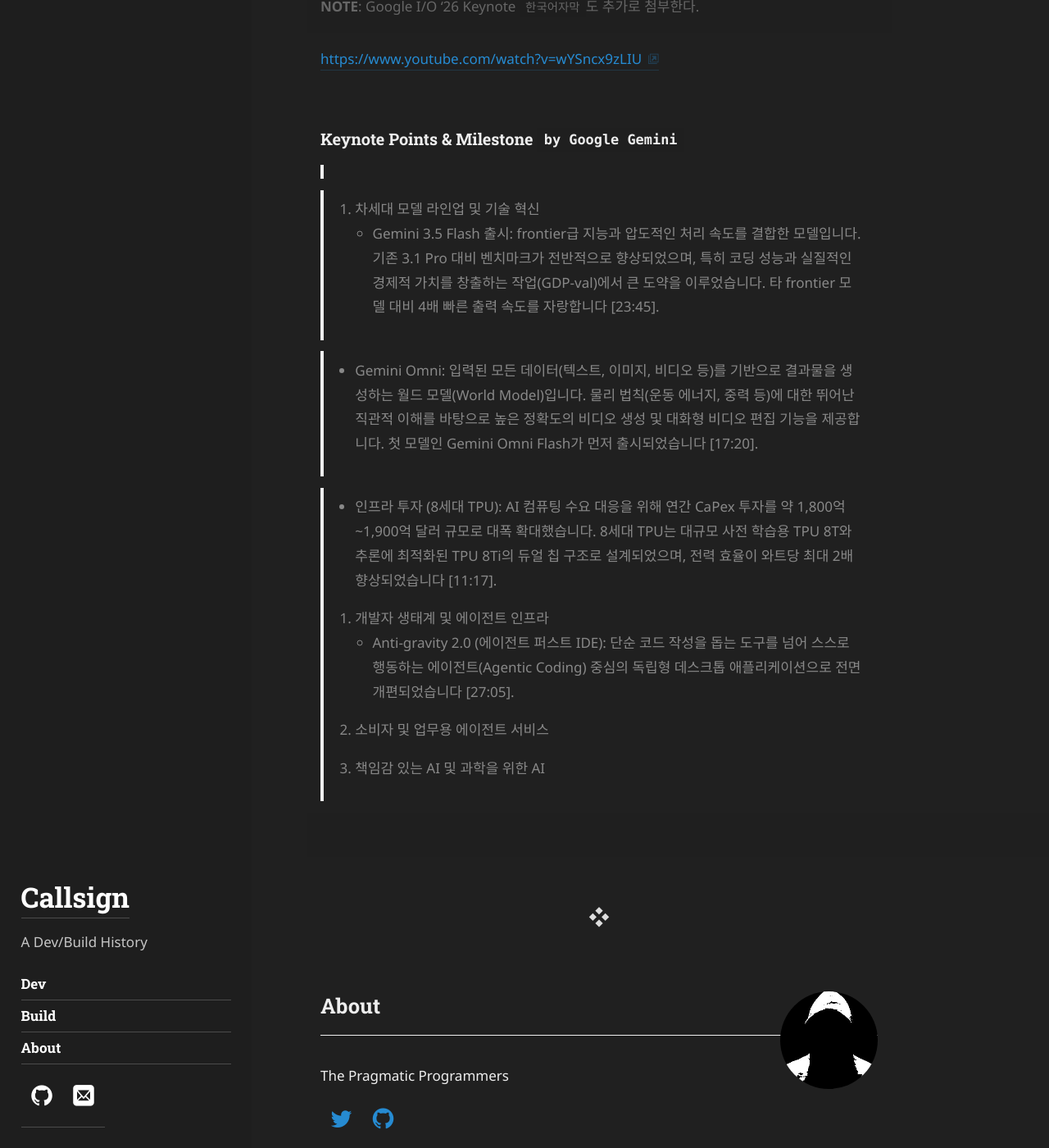
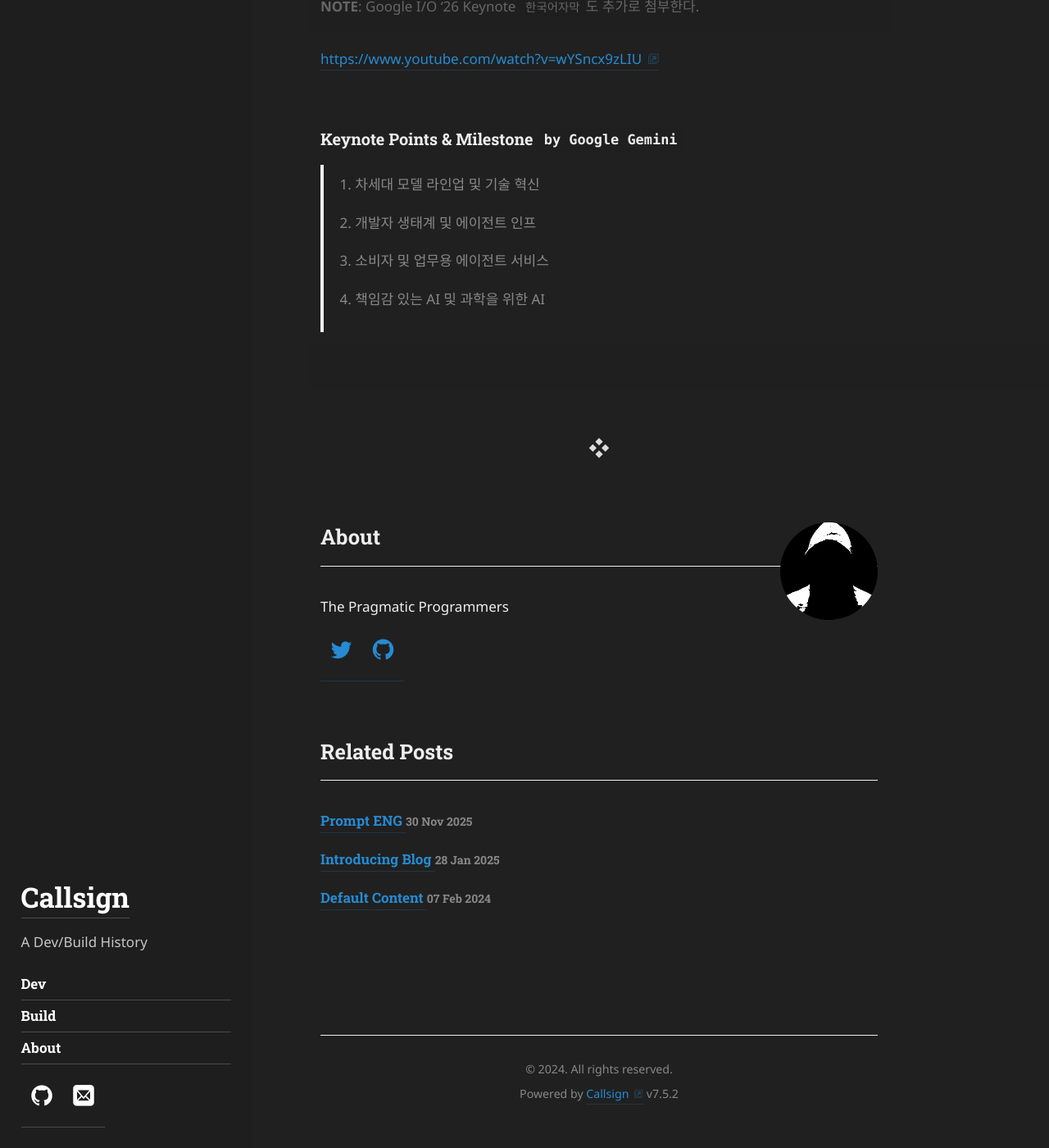
Before and after one commit to callsign88/callsign88.github.io, a Jekyll site: the page built from _posts/2026-05-26-Post-AIPro.md, in a window 1280 px wide and 1400 px high, scrolled down 840 px. Shown: the whole window at 82% size. Built offline with Jekyll 4.4.1, drawn with Linux system fonts in a browser that asks for light colours; some web fonts are replaced.

Commit message:
Simplify blockquote content and adjust section titles in Google I/O post

```diff
--- a/_posts/2026-05-26-Post-AIPro.md
+++ b/_posts/2026-05-26-Post-AIPro.md
@@ -28,21 +28,14 @@
 
 
 >
-
 > 1. 차세대 모델 라인업 및 기술 혁신
->- Gemini 3.5 Flash 출시: frontier급 지능과 압도적인 처리 속도를 결합한 모델입니다. 기존 3.1 Pro 대비 벤치마크가 전반적으로 향상되었으며, 특히 코딩 성능과 실질적인 경제적 가치를 창출하는 작업(GDP-val)에서 큰 도약을 이루었습니다. 타 frontier 모델 대비 4배 빠른 출력 속도를 자랑합니다 [23:45].
-
->- Gemini Omni: 입력된 모든 데이터(텍스트, 이미지, 비디오 등)를 기반으로 결과물을 생성하는 월드 모델(World Model)입니다. 물리 법칙(운동 에너지, 중력 등)에 대한 뛰어난 직관적 이해를 바탕으로 높은 정확도의 비디오 생성 및 대화형 비디오 편집 기능을 제공합니다. 첫 모델인 Gemini Omni Flash가 먼저 출시되었습니다 [17:20].
-
->- 인프라 투자 (8세대 TPU): AI 컴퓨팅 수요 대응을 위해 연간 CaPex 투자를 약 1,800억~1,900억 달러 규모로 대폭 확대했습니다. 8세대 TPU는 대규모 사전 학습용 TPU 8T와 추론에 최적화된 TPU 8Ti의 듀얼 칩 구조로 설계되었으며, 전력 효율이 와트당 최대 2배 향상되었습니다 [11:17].
 >
-> 2. 개발자 생태계 및 에이전트 인프라
->- Anti-gravity 2.0 (에이전트 퍼스트 IDE): 단순 코드 작성을 돕는 도구를 넘어 스스로 행동하는 에이전트(Agentic Coding) 중심의 독립형 데스크톱 애플리케이션으로 전면 개편되었습니다 [27:05].
+> 2. 개발자 생태계 및 에이전트 인프
 >
 > 3. 소비자 및 업무용 에이전트 서비스
 >
 > 4. 책임감 있는 AI 및 과학을 위한 AI
-
+>
 
 
 
```
